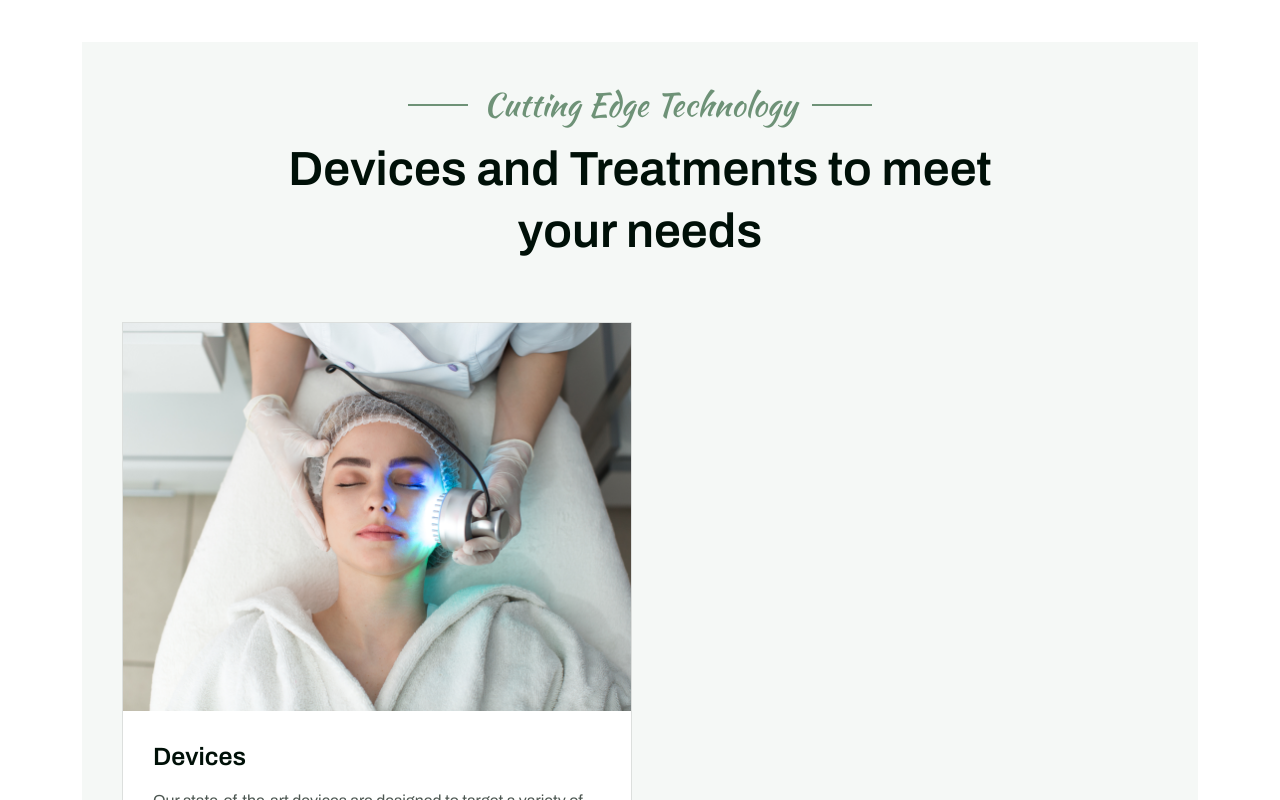
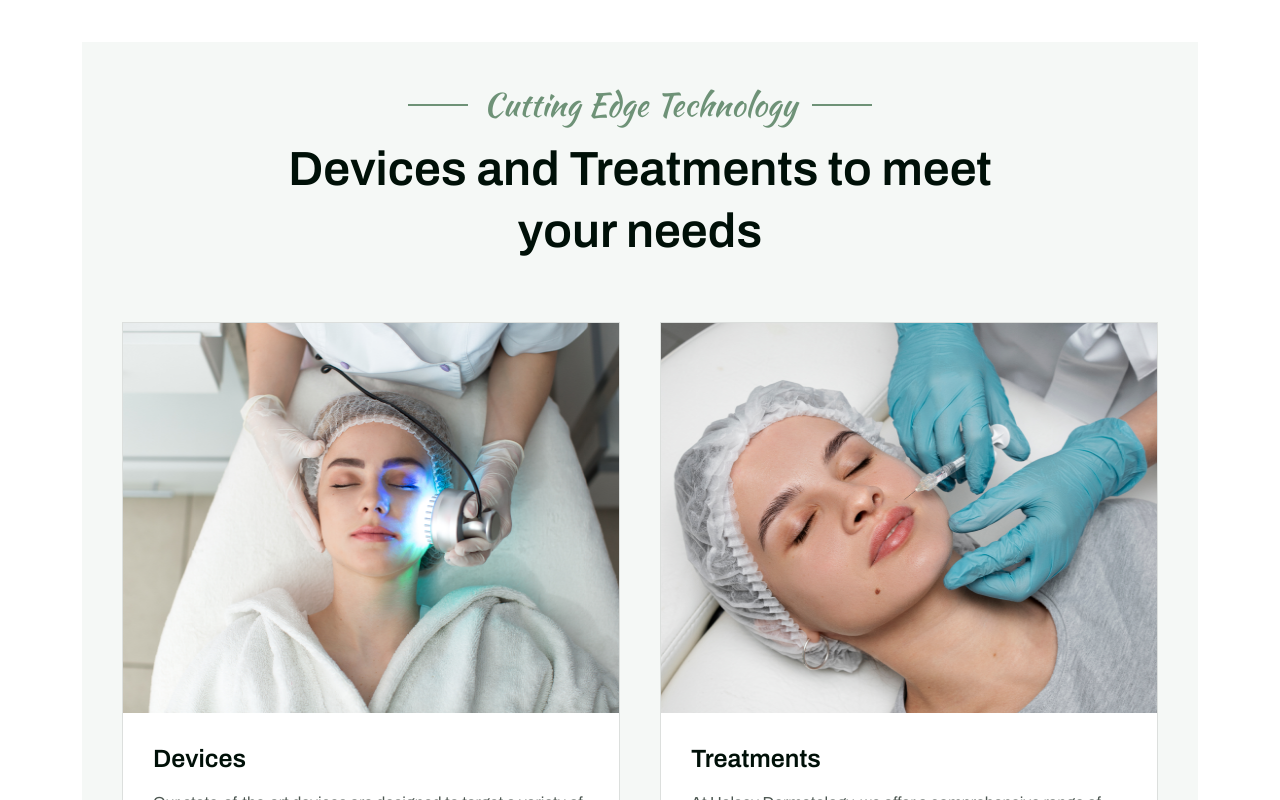
Before and after one commit to vikas-jakhar/technology, a React (Create React App) app: page / in a window 1280 px wide. Shown: the top 800 px of the page. Built offline with nearby package versions, Linux system fonts and the light colour scheme.

Commit message:
padding edit

```diff
--- a/public/index.html
+++ b/public/index.html
@@ -1,43 +1,20 @@
 <!DOCTYPE html>
 <html lang="en">
+
 <head>
   <meta charset="utf-8" />
   <link rel="icon" href="%PUBLIC_URL%/favicon.ico" />
   <meta name="viewport" content="width=device-width, initial-scale=1" />
   <meta name="theme-color" content="#000000" />
-    <meta
-      name="description"
-      content="Web site created using create-react-app"
-    />
+  <meta name="description" content="Web site created using create-react-app" />
   <link rel="apple-touch-icon" href="%PUBLIC_URL%/logo192.png" />
-    <!--
-      manifest.json provides metadata used when your web app is installed on a
-      user's mobile device or desktop. See https://developers.google.com/web/fundamentals/web-app-manifest/
-    -->
   <link rel="manifest" href="%PUBLIC_URL%/manifest.json" />
-    <!--
-      Notice the use of %PUBLIC_URL% in the tags above.
-      It will be replaced with the URL of the `public` folder during the build.
-      Only files inside the `public` folder can be referenced from the HTML.
+  <title>test</title>
+</head>
 
-      Unlike "/favicon.ico" or "favicon.ico", "%PUBLIC_URL%/favicon.ico" will
-      work correctly both with client-side routing and a non-root public URL.
-      Learn how to configure a non-root public URL by running `npm run build`.
-    -->
-    <title>React App</title>
-  </head>
 <body>
   <noscript>You need to enable JavaScript to run this app.</noscript>
   <div id="root"></div>
-    <!--
-      This HTML file is a template.
-      If you open it directly in the browser, you will see an empty page.
+</body>
 
-      You can add webfonts, meta tags, or analytics to this file.
-      The build step will place the bundled scripts into the <body> tag.
-
-      To begin the development, run `npm start` or `yarn start`.
-      To create a production bundle, use `npm run build` or `yarn build`.
-    -->
-  </body>
 </html>
--- a/src/components/Card.jsx
+++ b/src/components/Card.jsx
@@ -24,21 +24,21 @@ const Card = () => {
         <section className='py-10'>
             <div className="container px-3 py-0.5 mb-px">
                 <div className="bg-light_gray p-5 lg:p-10 flex flex-col items-center">
-                    <div className="flex items-center justify-center gap-1 lg:gap-3">
+                    <div className="flex items-center justify-center gap-1 sm:gap-3">
                         <span className='sm:w-[60px] w-5 h-0.5 bg-light_green flex'></span>
-                        <h2 className='font-Kaushan font-normal text-xl lg:text-32 sm:mx-0.5 px-px text-light_green text-center lg:leading-46'>
+                        <h2 className='font-Kaushan font-normal text-xl sm:text-2xl md:text-32 sm:mx-0.5 px-px text-light_green text-center md:leading-46'>
                             Cutting Edge Technology
                         </h2>
                         <span className='sm:w-[60px] w-5 h-0.5 bg-light_green flex'></span>
                     </div>
-                    <h2 className='font-Archivo mt-2.5 max-w-[799px] text-center font-semibold text-2xl md:text-5xl md:leading-62 text-primary_black'>
+                    <h2 className='font-Archivo mt-2.5 max-w-[799px] text-center font-semibold text-2xl sm:text-3xl md:text-5xl md:leading-62 text-primary_black'>
                         Devices and Treatments to meet your needs
                     </h2>
-                    <div className="flex flex-col justify-center md:mt-14 mt-5 gap-10 pt-1 w-full h-full">
+                    <div className="flex flex-col justify-center md:flex-row items-center md:items-start md:mt-14 mt-5 gap-10 md:gap-8 lg:gap-10 pt-1 w-full h-full">
                         {cardData.map((card) => (
-                            <div key={card.id} className="max-w-[510px] w-full h-full">
-                                <div className="border-[#0000001A] border-[1.09px]">
-                                    <img src={card.image} alt={card.title} className='w-full' />
+                            <div key={card.id} className="max-w-[510px] w-full h-full min-h-[627px]">
+                                <div className="border-[#0000001A] border-[1.09px] h-full">
+                                    <img src={card.image} alt={card.title} className='w-full h-full xl:min-h-[390px]' />
                                     <div className="bg-white md:p-[30px] p-5">
                                         <p className='font-Archivo font-semibold text-primary_black text-25 leading-32'>
                                             {card.title}
```
Lines whose indentation alone changed are shown as unchanged.
